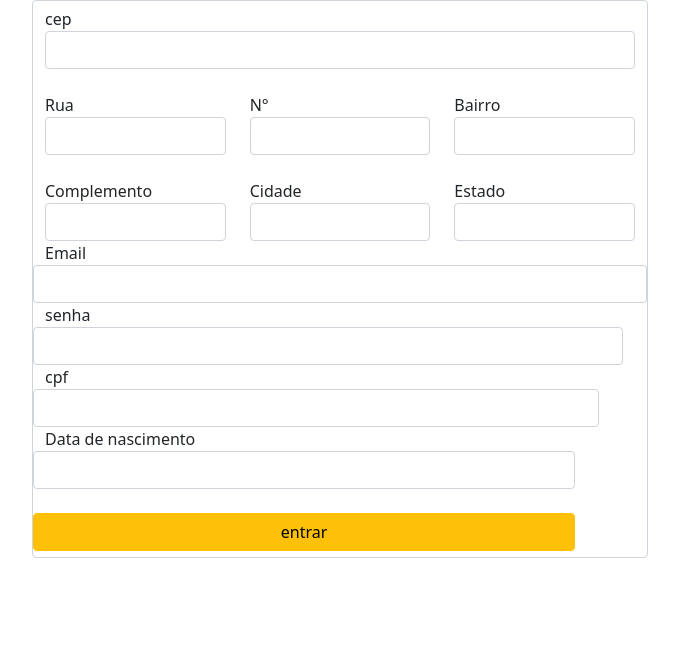
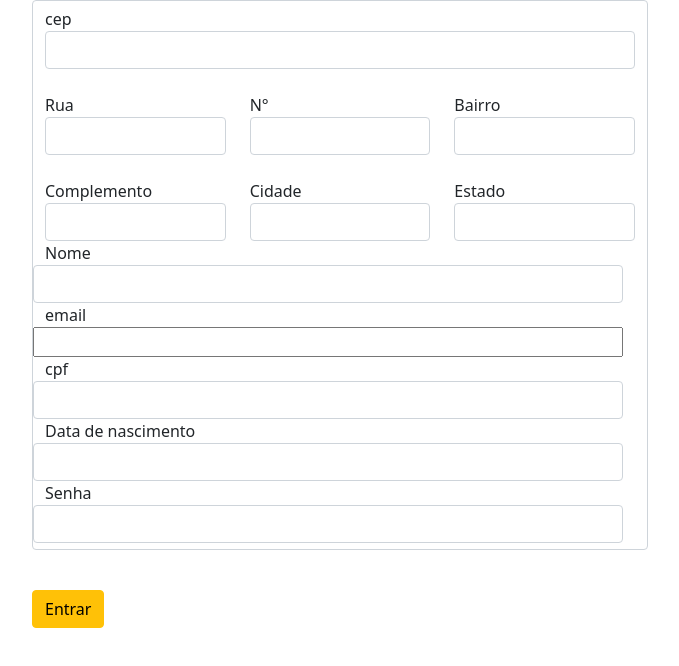
Before and after one commit to luan18alencar/Formulario_cadastro, a plain HTML site: page index.html in a window 1280 px wide. Shown: the whole page, without its empty margins (300-979 px from the left). Drawn offline with nearby package versions, Linux system fonts and the light colour scheme.

Commit message:
arruma html do projeto

```diff
--- a/index.html
+++ b/index.html
@@ -49,23 +49,37 @@
             <label for="">Estado</label>
             <input input type="text" id="estado" class="form-control">
             </div>
-                <label for="">Email</label>
-                <input input type="text" id="cep" class="form-control"><br>
             <div class="row">
-                <label for="">senha</label>
-                <input input type="text" id="cep" class="form-control"><br>
+                <label for="">Nome</label>
+                <!-- ESSA DIV É FEITA PARA APARECER O NUMERO-->
+                <input input type="text" id="nome" class="form-control">
+                    </div>
+            <div  id ="email" class="row">
+                <label for="">email</label>
+                <!-- ESSA DIV É FEITA PARA APARECER O NUMERO-->
+                <input type="text" name="email" onblur=checarEmail()>
+                </div>
+                <form action="" id="cpfForm">
             <div class="row">
                 <label for="">cpf</label>
-                <input input type="text" id="cep" class="form-control"><br>
+                <!-- ESSA DIV É FEITA PARA APARECER O NUMERO-->
+                <input input type="text" id="cpf" name="cpf" class="form-control">
+            </div>
+                </form>
             <div class="row">
                 <label for="">Data de nascimento</label>
-                <input input type="text" id="cep" class="form-control"><br>
-            <div class="row">
-
+                <!-- ESSA DIV É FEITA PARA APARECER O NUMERO-->
+                <input input type="text" id="data" class="form-control">
+            </div>
+             <div class="row">
+                <label for="">Senha</label>
+                <!-- ESSA DIV É FEITA PARA APARECER O NUMERO-->
+                <input input type="text" id="senha" class="form-control">
+            </div>
         </div>
         <br>
-
-            <button type="button" onclick="" class="btn btn-warning">entrar</button>
+        <p id="message"></p>
+            <button type="button" onclick="" class="btn btn-warning" value="ENVIAR">Entrar</button>
         </form>
     </div>
     <script src='main.js'></script>
```
